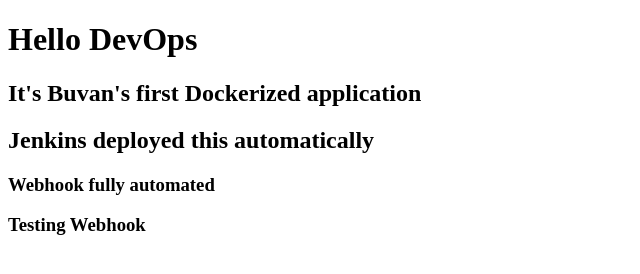
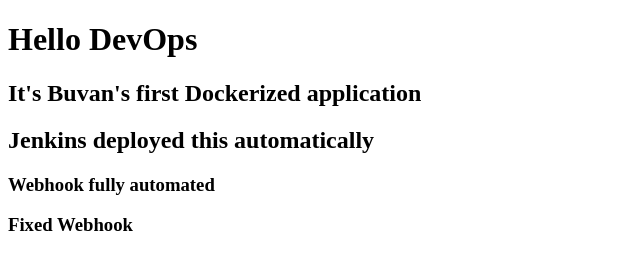
Before and after one commit to rguruprasad111-stack/devops-practice, a plain HTML site: page index.html in a window 1280 px wide. Shown: the full height of the page, 0-640 px from the left. Drawn offline with Linux system fonts and the light colour scheme.

Commit message:
its done

```diff
--- a/index.html
+++ b/index.html
@@ -8,6 +8,7 @@
     <h2>It's Buvan's first Dockerized application</h2>
     <h2>Jenkins deployed this automatically</h2>
     <h3>Webhook fully automated</h3>
-    <h3>Testing Webhook</h3>
+    <h3>Fixed Webhook</h3>
+
 </body>
 </html>
```
